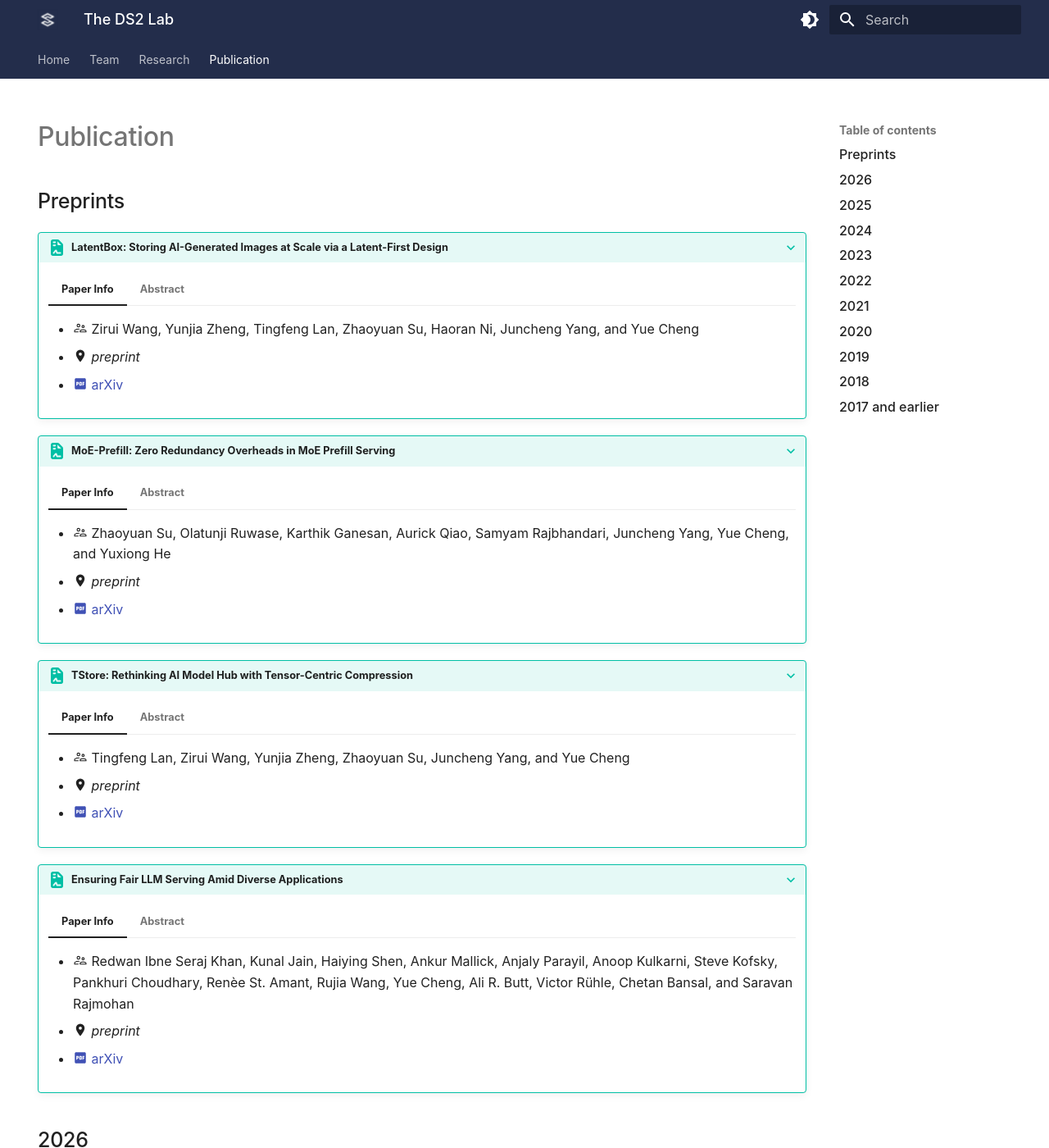
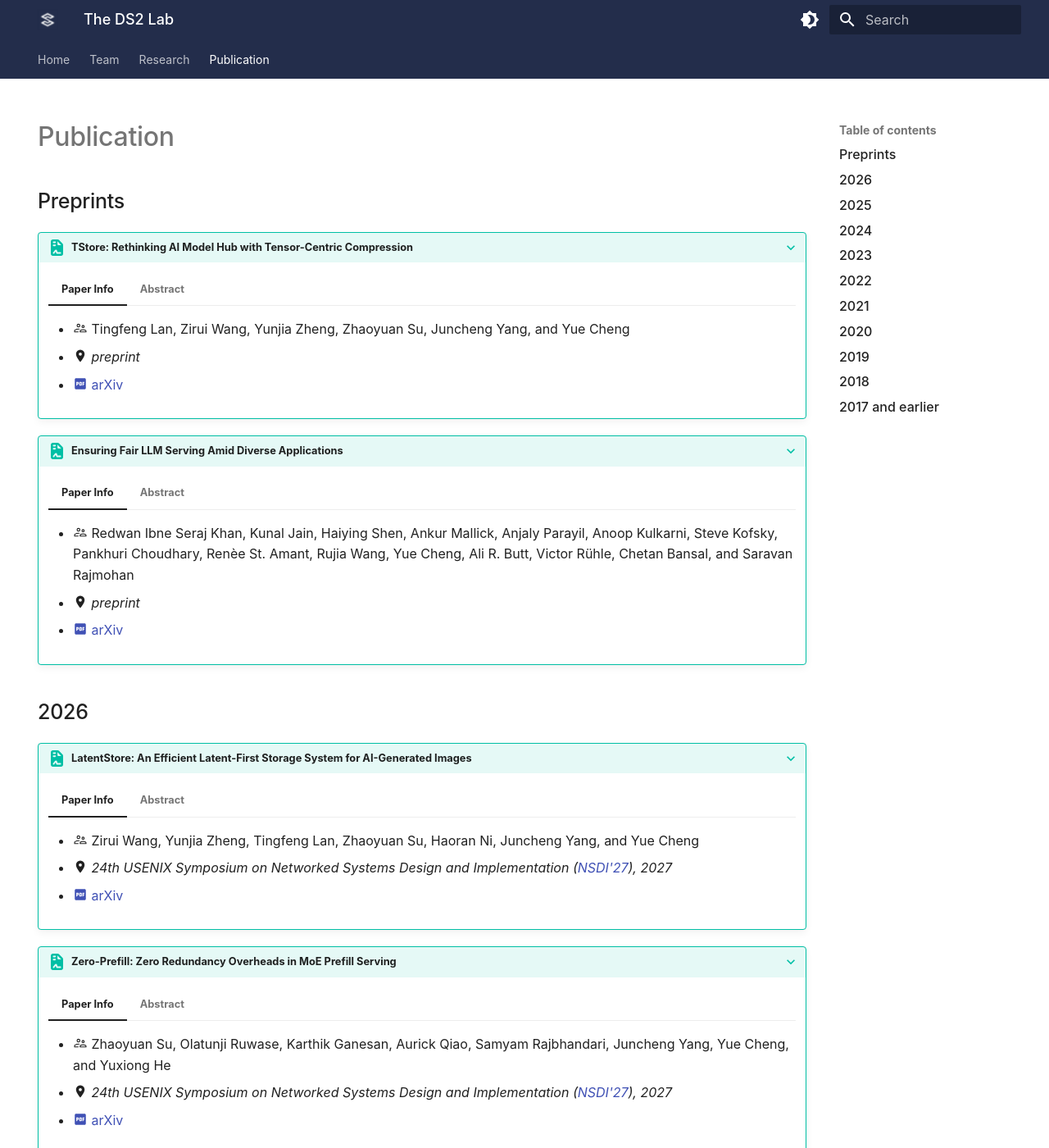
Before and after one commit to ds2-lab/ds2-lab.github.io, an MkDocs documentation site: the page built from docs/publication.md, in a window 1280 px wide and 1400 px high. Shown: the whole window at 82% size. Built offline with MkDocs 1.6.1 and Material for MkDocs 9.7.7, drawn with Linux system fonts in a browser that asks for light colours; emoji names are drawn with the system emoji font; comment, search, counter and statistics services are not loaded.

Commit message:
nsdi27 x2

```diff
--- a/docs/overrides/home.html
+++ b/docs/overrides/home.html
@@ -275,6 +275,13 @@ take this course!
 
           <div class="admonition info"> <p class="admonition-title">July 2026</p>
           <ul>
+			<li>🎉 Congrats to Zirui and Zhaoyuan
+on <a target="_blank" href="https://arxiv.org/abs/2605.19385v2">LatentStore</a>
+and <a target="_blank" href="https://arxiv.org/abs/2605.02960">Zero-Prefill</a>
+accepted to
+<a target="_blank" href="https://www.usenix.org/conference/nsdi27">NSDI 2027</a>!
+Stay tuned for more updates on the projects!
+			</li>
 			<li>🎉 Congrats to Tingfeng, Zirui, Yunjia, and Zhaoyuan
 on <a target="_blank" href="https://arxiv.org/abs/2604.17104">TensorDex</a>
 accepted to
--- a/docs/publication.md
+++ b/docs/publication.md
@@ -16,27 +16,6 @@ quote = book chapter
 ## Preprints
 
 
-
-???+ tip "LatentBox: Storing AI-Generated Images at Scale via a Latent-First Design"
-
-    === "Paper Info"
-
-        * :material-account-supervisor-outline: Zirui Wang, Yunjia Zheng, Tingfeng Lan, Zhaoyuan Su, Haoran Ni, Juncheng Yang,  and Yue Cheng
-	    * :material-map-marker: *preprint*
-	    * [:material-file-pdf-box: arXiv](https://arxiv.org/abs/2605.19385v2)
-
-    === "Abstract"
-
-
-???+ tip "MoE-Prefill: Zero Redundancy Overheads in MoE Prefill Serving"
-
-    === "Paper Info"
-
-        * :material-account-supervisor-outline: Zhaoyuan Su, Olatunji Ruwase, Karthik Ganesan, Aurick Qiao, Samyam Rajbhandari, Juncheng Yang,  Yue Cheng,  and Yuxiong He
-	    * :material-map-marker: *preprint*
-	    * [:material-file-pdf-box: arXiv](https://arxiv.org/abs/2605.02960)
-
-    === "Abstract"
 
 
 ???+ tip "TStore: Rethinking AI Model Hub with Tensor-Centric Compression"
@@ -63,6 +42,28 @@ quote = book chapter
 
 
 ## 2026
+
+
+???+ tip "LatentStore: An Efficient Latent-First Storage System for AI-Generated Images"
+
+    === "Paper Info"
+
+        * :material-account-supervisor-outline: Zirui Wang, Yunjia Zheng, Tingfeng Lan, Zhaoyuan Su, Haoran Ni, Juncheng Yang,  and Yue Cheng
+	    * :material-map-marker: *24th USENIX Symposium on Networked Systems Design and Implementation ([NSDI'27](https://www.usenix.org/conference/nsdi27){:target="\_blank"}), 2027*
+	    * [:material-file-pdf-box: arXiv](https://arxiv.org/abs/2605.19385v2)
+
+    === "Abstract"
+
+
+???+ tip "Zero-Prefill: Zero Redundancy Overheads in MoE Prefill Serving"
+
+    === "Paper Info"
+
+        * :material-account-supervisor-outline: Zhaoyuan Su, Olatunji Ruwase, Karthik Ganesan, Aurick Qiao, Samyam Rajbhandari, Juncheng Yang,  Yue Cheng,  and Yuxiong He
+	    * :material-map-marker: *24th USENIX Symposium on Networked Systems Design and Implementation ([NSDI'27](https://www.usenix.org/conference/nsdi27){:target="\_blank"}), 2027*
+	    * [:material-file-pdf-box: arXiv](https://arxiv.org/abs/2605.02960)
+
+    === "Abstract"
 
 
 ???+ tip "TensorDex: A Compact, Tensor-Centric Storage System for Modern AI Models"
```
